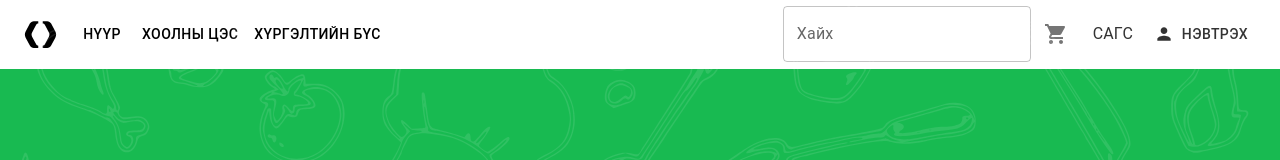
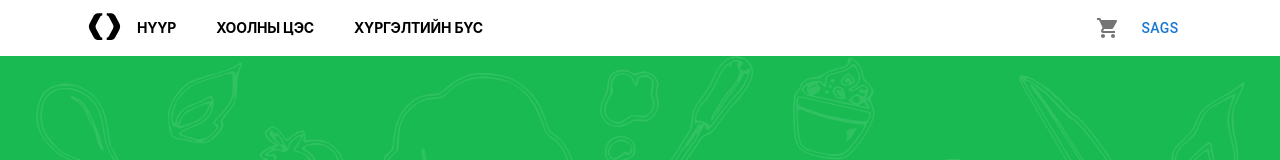
Before and after one commit to quancer/food-delivery-fe-ts, a Next.js app: page / in a window 1280 px wide. Shown: the top 160 px of the page. Built offline with nearby package versions, Linux system fonts and the light colour scheme.

Commit message:
drawlist

```diff
--- a/src/components/card/MediaCard.tsx
+++ b/src/components/card/MediaCard.tsx
@@ -69,13 +69,10 @@ export default function MediaCard({ food }: { food: dataType }) {
       price: food.price,
       count: buyCount,
     };
-    const newFood = {
-      foodName: food.title,
-      count: buyCount,
-    };
+
     // empty array
     // setFoodId([]);
-    setFoodId([...foodId, newFood]);
+    setFoodId([...foodId, hold]);
     handleClose();
   };
   return (
--- a/src/components/home/Showcase.tsx
+++ b/src/components/home/Showcase.tsx
@@ -5,7 +5,7 @@ import { relative } from "path";
 
 const Showcase = () => {
   return (
-    <Box bgcolor={"#18BA51"} height={"788px"}>
+    <Box bgcolor={"#18BA51"} height={"788px"} position="relative">
       <Box position={"absolute"} top={0} left={0} right={0} bottom={0}>
         <BgImage />
       </Box>
--- a/src/components/layout/Navbar.tsx
+++ b/src/components/layout/Navbar.tsx
@@ -1,34 +1,23 @@
 import * as React from "react";
-import { AppBar, TextField } from "@mui/material";
 import Box from "@mui/material/Box";
-import Toolbar from "@mui/material/Toolbar";
-import IconButton from "@mui/material/IconButton";
-import Typography from "@mui/material/Typography";
-import Menu from "@mui/material/Menu";
-import MenuIcon from "@mui/icons-material/Menu";
-import SearchIcon from "@mui/icons-material/Search";
 import Container from "@mui/material/Container";
-import Avatar from "@mui/material/Avatar";
-import Button from "@mui/material/Button";
-import MenuItem from "@mui/material/MenuItem";
 import { Pinecone } from "../svg/PineconeLogo";
-import LocalGroceryStoreIcon from "@mui/icons-material/LocalGroceryStore";
-import PersonIcon from "@mui/icons-material/Person";
-import { CustomContext } from "@/context/ShoppingCard";
-import Badge, { BadgeProps } from "@mui/material/Badge";
-import ShoppingCartIcon from "@mui/icons-material/ShoppingCart";
-import { styled } from "@mui/material/styles";
+import { Stack } from "@mui/system";
+import Link from "@mui/material/Link";
+
+import { ShoppingDrawer } from "../shoppingDraw/ShoppingDrawer";
 
 const pages = ["Нүүр", "Хоолны цэс", "Хүргэлтийн бүс"];
 const settings = ["Profile", "Account", "Dashboard", "Logout"];
-const StyledBadge = styled(Badge)<BadgeProps>(({ theme }) => ({
-  "& .MuiBadge-badge": {
-    right: -3,
-    top: 13,
-    border: `2px solid ${theme.palette.background.paper}`,
-    padding: "0 4px",
-  },
-}));
+const linkTextStyle = {
+  fontFamily: "SF Pro Text",
+  fontSize: "14px",
+  fontWeight: "700",
+  lineHeight: "16px",
+  color: "#000",
+  letterSpacing: "-0.2px",
+  textTransform: "uppercase",
+};
 
 export default function Navbar() {
   const [anchorElNav, setAnchorElNav] = React.useState<null | HTMLElement>(
@@ -44,7 +33,6 @@ export default function Navbar() {
   const handleOpenUserMenu = (event: React.MouseEvent<HTMLElement>) => {
     setAnchorElUser(event.currentTarget);
   };
-  const { foodId, setFoodId } = React.useContext(CustomContext);
   const handleCloseNavMenu = () => {
     setAnchorElNav(null);
   };
@@ -52,87 +40,78 @@ export default function Navbar() {
     setAnchorElUser(null);
   };
   return (
-    <AppBar position="static" sx={{ background: "#fff", color: "#333" }}>
-      <Container maxWidth="xl">
-        <Toolbar disableGutters sx={{ gap: "5px" }}>
-          {/* MObile start*/}
-          <Box sx={{ flexGrow: 1, display: { xs: "flex", md: "none" } }}>
-            {/* Hamburder iconBUtton */}
-            <IconButton
-              size="large"
-              aria-label="account of current user"
-              aria-controls="menu-appbar"
-              aria-haspopup="true"
-              onClick={handleOpenNavMenu}
-              color="inherit"
+    <Stack>
+      <Container maxWidth={"lg"}>
+        <Stack
+          direction={"row"}
+          justifyContent={"space-between"}
+          alignItems="center"
+          sx={{ padding: "8px 24px" }}
+        >
+          <Stack direction={"row"} alignItems="center">
+            <Box>
+              <Pinecone />
+            </Box>
+            <Stack
+              direction={"row"}
+              justifyContent="center"
+              alignItems={"center"}
+              spacing={"8px"}
             >
-              <MenuIcon />
-            </IconButton>
-            <Menu
-              id="menu-appbar"
-              anchorEl={anchorElNav}
-              anchorOrigin={{
-                vertical: "bottom",
-                horizontal: "left",
-              }}
-              keepMounted
-              transformOrigin={{
-                vertical: "top",
-                horizontal: "left",
-              }}
-              open={Boolean(anchorElNav)}
-              onClose={handleCloseNavMenu}
-              sx={{
-                display: { xs: "block", md: "none" },
-                color: "black",
-              }}
-            >
-              {pages.map((page) => (
-                <MenuItem key={page} onClick={handleCloseNavMenu}>
-                  <Typography textAlign="center">{page}</Typography>
-                </MenuItem>
-              ))}
-            </Menu>
-          </Box>
-          <Box sx={{ display: { xs: "none", md: "flex" }, mr: 1 }}>
-            <Pinecone />
-          </Box>
-          <Box sx={{ display: { xs: "flex", md: "none" }, mr: 1, flexGrow: 1 }}>
-            <Pinecone />
-          </Box>
-          {/* Mobile end */}
-          <Box sx={{ flexGrow: 1, display: { xs: "none", md: "flex" } }}>
-            {pages.map((page) => (
-              <Button
-                key={page}
-                onClick={handleCloseNavMenu}
-                sx={{ my: 2, color: "black", display: "block" }}
+              <Link
+                href="/"
+                underline="none"
+                padding={"8px 16px"}
+                sx={linkTextStyle}
               >
-                {page}
-              </Button>
-            ))}
-          </Box>
-
-          <TextField id="outlined-basic" label="Хайх" variant="outlined" />
-
-          <IconButton aria-label="cart">
-            <StyledBadge badgeContent={foodId.length} color="secondary">
-              <ShoppingCartIcon />
-            </StyledBadge>
-          </IconButton>
-          <Button variant={"text"} sx={{ color: "#333" }}>
-            <Typography>{"Сагс"}</Typography>
-          </Button>
-          <Button
-            variant="text"
-            startIcon={<PersonIcon />}
-            sx={{ color: "#333" }}
-            href="/login"
-          >
-            Нэвтрэх
-          </Button>
-        </Toolbar>
+                {"НҮҮР"}
+              </Link>
+              <Link
+                href="/foods"
+                underline="none"
+                padding={"8px 16px"}
+                sx={linkTextStyle}
+              >
+                {"Хоолны цэс"}
+              </Link>
+              <Link
+                href="#"
+                underline="none"
+                padding={"8px 16px"}
+                sx={linkTextStyle}
+              >
+                {"Хүргэлтийн бүс"}
+              </Link>
+            </Stack>
+          </Stack>
+          <Stack direction={"row"} alignItems="center" spacing={"8px"}>
+            <ShoppingDrawer />
+          </Stack>
+        </Stack>
       </Container>
-    </AppBar>
+    </Stack>
   );
 }
+
+// <AppBar position="static" sx={{ background: "#fff", color: "#333" }}>
+//   <Container maxWidth="xl">
+//     <Toolbar disableGutters sx={{ gap: "5px" }}>
+//       <IconButton aria-label="cart">
+//         <StyledBadge badgeContent={foodId.length} color="secondary">
+//           <ShoppingCartIcon />
+//         </StyledBadge>
+//       </IconButton>
+//       <Button variant={"text"} sx={{ color: "#333" }}>
+//         <Typography>{"Сагс"}</Typography>
+//       </Button>
+//       <Button
+//         variant="text"
+//         startIcon={<PersonIcon />}
+//         sx={{ color: "#333" }}
+//         href="/login"
+//       >
+//         Нэвтрэх
+//       </Button>
+//     </Toolbar>
+//   </Container>
+// </AppBar>
--- /dev/null
+++ b/src/components/shoppingDraw/ShoppingDrawer.tsx
@@ -0,0 +1,59 @@
+import * as React from "react";
+import Box from "@mui/material/Box";
+import Drawer from "@mui/material/Drawer";
+import Button from "@mui/material/Button";
+import List from "@mui/material/List";
+import Divider from "@mui/material/Divider";
+import ListItem from "@mui/material/ListItem";
+import ListItemButton from "@mui/material/ListItemButton";
+import ListItemIcon from "@mui/material/ListItemIcon";
+import ListItemText from "@mui/material/ListItemText";
+import InboxIcon from "@mui/icons-material/MoveToInbox";
+import { IconButton } from "@mui/material";
+import ShoppingCartIcon from "@mui/icons-material/ShoppingCart";
+import { CustomContext } from "@/context/ShoppingCard";
+
+import Badge, { BadgeProps } from "@mui/material/Badge";
+import { styled } from "@mui/material/styles";
+import MailIcon from "@mui/icons-material/Mail";
+const StyledBadge = styled(Badge)<BadgeProps>(({ theme }) => ({
+  "& .MuiBadge-badge": {
+    right: -3,
+    top: 13,
+    border: `2px solid ${theme.palette.background.paper}`,
+    padding: "0 4px",
+  },
+}));
+
+const ShoppingDrawer = () => {
+  const { foodId, setFoodId } = React.useContext(CustomContext);
+
+  const [open, setOpen] = React.useState(false);
+
+  const toggleDrawer = (newOpen: boolean) => () => {
+    setOpen(newOpen);
+  };
+
+  const DrawerList = (
+    <Box sx={{ width: 250 }} role="presentation" onClick={toggleDrawer(false)}>
+      {foodId.map((data) => {
+        return <div></div>;
+      })}
+    </Box>
+  );
+
+  return (
+    <div>
+      <IconButton aria-label="cart">
+        <StyledBadge badgeContent={foodId.length} color="secondary">
+          <ShoppingCartIcon />
+        </StyledBadge>
+      </IconButton>
+      <Button onClick={toggleDrawer(true)}>Sags</Button>
+      <Drawer open={open} onClose={toggleDrawer(false)}>
+        {DrawerList}
+      </Drawer>
+    </div>
+  );
+};
+export { ShoppingDrawer };
```
Also changed, not shown: src/context/ShoppingCard.tsx (+7 -1 lines).
